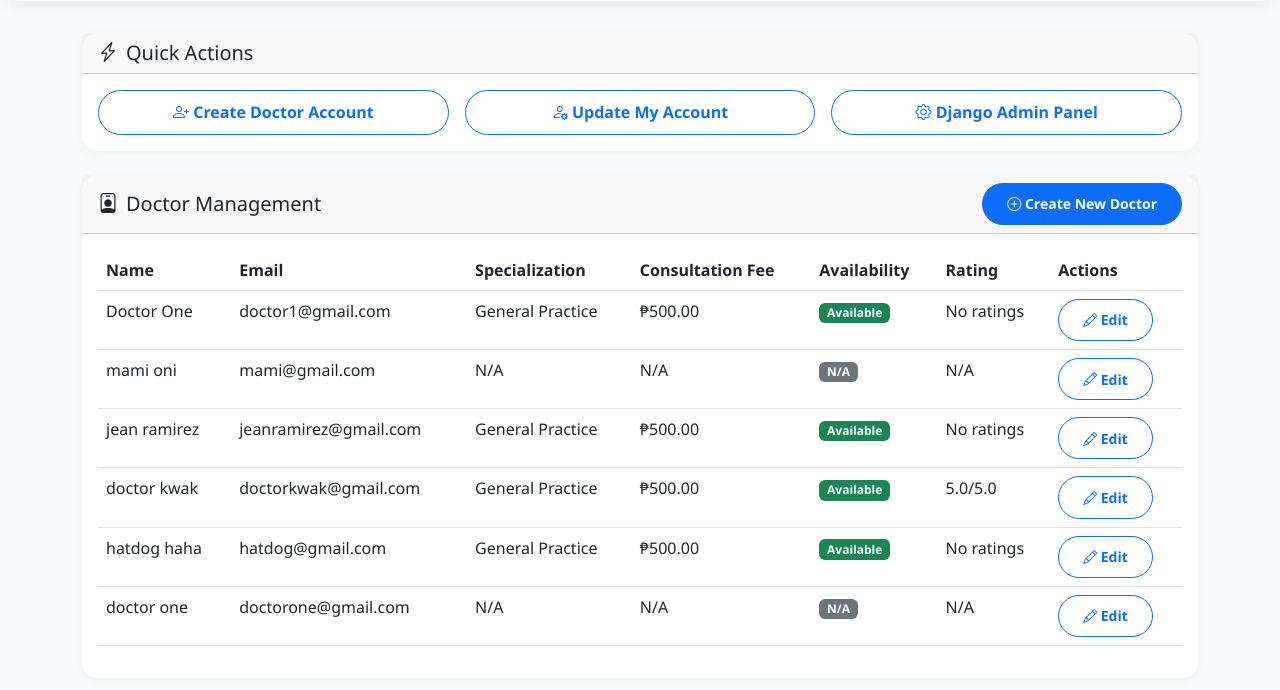
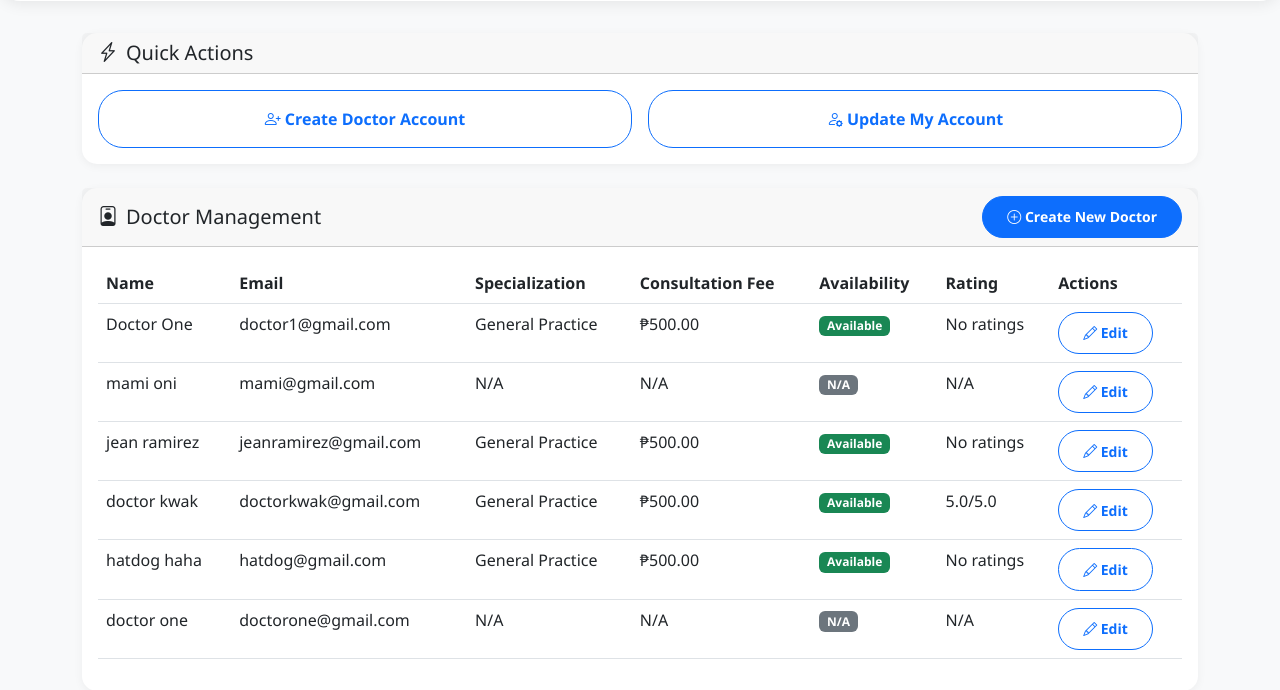
Before and after one commit to cld610101010110-lgtm/DometitaProject, a Django app: page /admin-dashboard/ in a window 1280 px wide. Shown: the part 1467-2157 px from the top of the page. Run offline with Django 5.2, Linux system fonts and the light colour scheme; a user stored in the database is signed in; data comes from the database, SQL or seed files in the repository; data that the repository does not hold is empty.

Commit message:
Fix notifications, messaging, and admin UI improvements
Changes:
- Add is_read field to AppointmentMessage model for tracking unread messages
- Update context processor to count only unread messages and notifications
- Mark messages as read when viewing conversation
- Add Enter key to send messages (Shift+Enter for new line)
- Remove Django Admin Panel button from Quick Actions
- Update appointment list template for admin view
- Create migration for AppointmentMessage.is_read field

Fixes:
- Notification badges now clear when messages/notifications are viewed
- Message count badge shows accurate unread count
- Enter key now sends messages in messenger UI
- Admin dashboard Quick Actions reduced to 2 buttons
- Admin appointments page shows proper title and context

Migration Note:
- Run: python manage.py migrate
- This adds is_read field to appointment_messages table

```diff
--- a/accounts/context_processors.py
+++ b/accounts/context_processors.py
@@ -10,9 +10,8 @@ def notification_context(request):
 
         # Unread messages count
         unread_messages_count = AppointmentMessage.objects.filter(
-            recipient=request.user
-        ).exclude(
-            sender=request.user
+            recipient=request.user,
+            is_read=False
         ).count()
 
         return {
--- a/appointments/models.py
+++ b/appointments/models.py
@@ -83,6 +83,7 @@ class AppointmentMessage(models.Model):
     sender = models.ForeignKey(settings.AUTH_USER_MODEL, on_delete=models.CASCADE, related_name='sent_appointment_messages')
     recipient = models.ForeignKey(settings.AUTH_USER_MODEL, on_delete=models.CASCADE, related_name='received_appointment_messages')
     message = models.TextField()
+    is_read = models.BooleanField(default=False)
     created_at = models.DateTimeField(auto_now_add=True)
 
     class Meta:
--- a/templates/pages/admin/admin_dashboard.html
+++ b/templates/pages/admin/admin_dashboard.html
@@ -278,19 +278,14 @@
         </div>
         <div class="card-body">
             <div class="row g-3">
-                <div class="col-md-4">
-                    <a href="{% url 'admin_create_doctor' %}" class="btn btn-outline-primary w-100">
+                <div class="col-md-6">
+                    <a href="{% url 'admin_create_doctor' %}" class="btn btn-outline-primary w-100 py-3">
                         <i class="bi bi-person-plus"></i> Create Doctor Account
                     </a>
                 </div>
-                <div class="col-md-4">
-                    <a href="{% url 'admin_update_account' %}" class="btn btn-outline-primary w-100">
+                <div class="col-md-6">
+                    <a href="{% url 'admin_update_account' %}" class="btn btn-outline-primary w-100 py-3">
                         <i class="bi bi-person-gear"></i> Update My Account
-                    </a>
-                </div>
-                <div class="col-md-4">
-                    <a href="/admin/" class="btn btn-outline-primary w-100" target="_blank">
-                        <i class="bi bi-gear"></i> Django Admin Panel
                     </a>
                 </div>
             </div>
--- a/templates/pages/appointments/appointment_messages.html
+++ b/templates/pages/appointments/appointment_messages.html
@@ -247,9 +247,10 @@
             messageInput.focus();
         }
 
-        // Submit with Ctrl+Enter
+        // Submit with Enter key (Shift+Enter for new line)
         messageInput.addEventListener('keydown', function(e) {
-            if (e.ctrlKey && e.key === 'Enter') {
+            if (e.key === 'Enter' && !e.shiftKey) {
+                e.preventDefault();
                 document.getElementById('messageForm').submit();
             }
         });
```
Also changed, not shown: appointments/views.py (+7 -0 lines), templates/pages/appointments/appointment_list.html (+13 -2 lines), appointments/migrations/0005_appointmentmessage_is_read.py (added).
